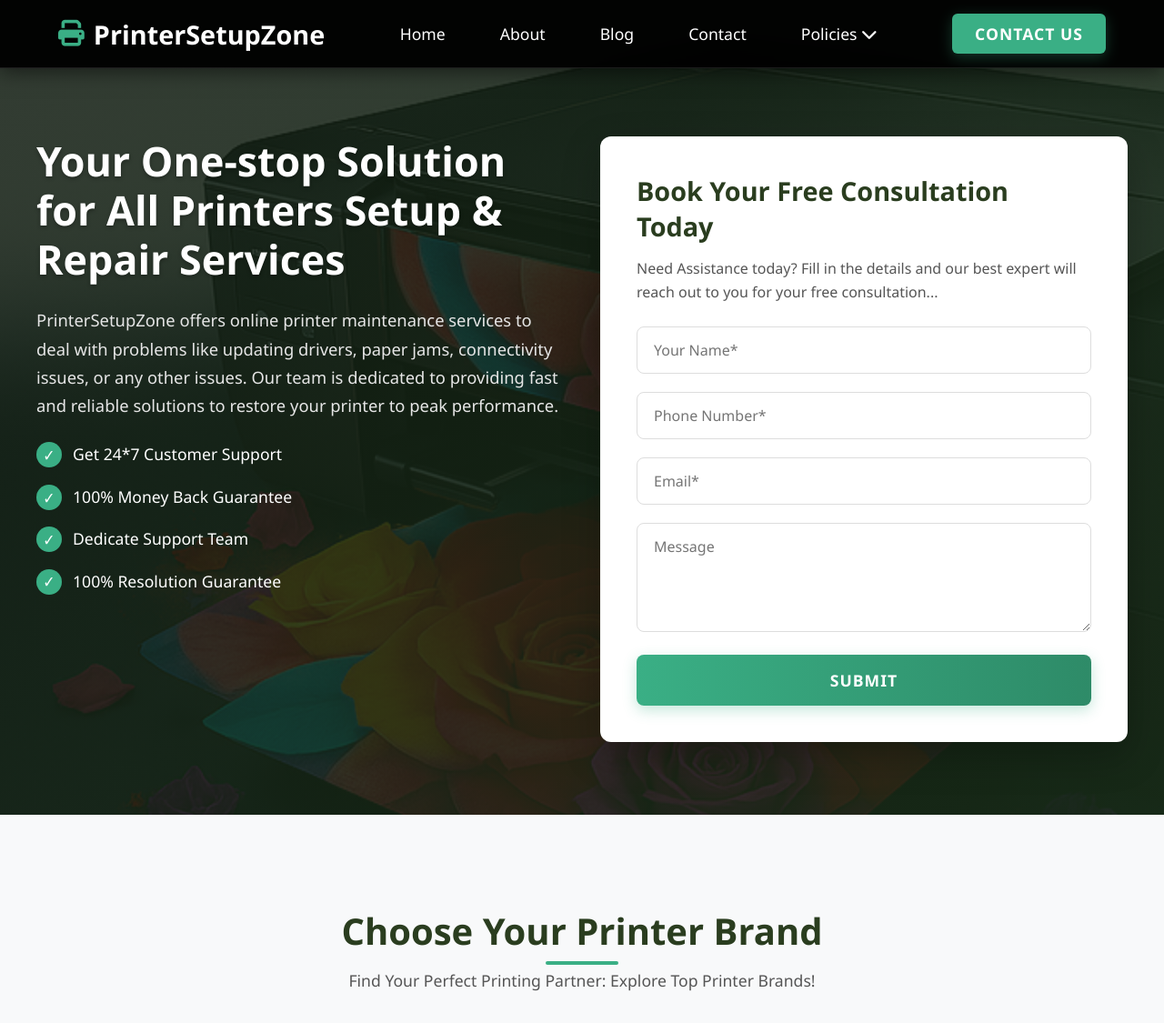
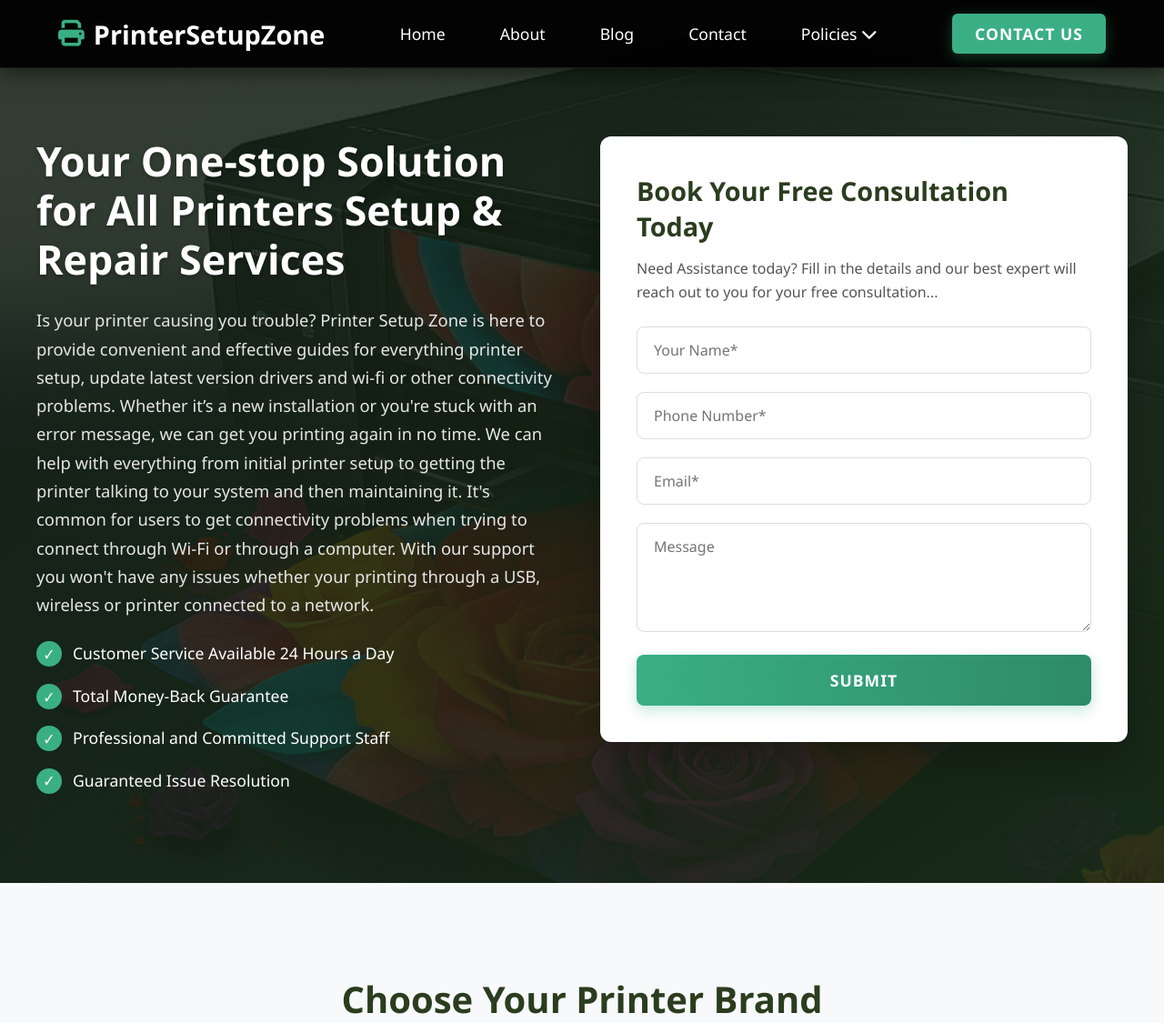
Before and after one commit to bringonweb/printersetupzone.com, a PHP site: page / in a window 1280 px wide. Shown: the top 1125 px of the page at 91% size. Run offline with PHP 8.4, Linux system fonts and the light colour scheme.

Commit message:
update heading od the hero section

```diff
--- a/index.php
+++ b/index.php
@@ -37,15 +37,19 @@
             <div class="support-left">
                 <h1>Your One-stop Solution for All Printers Setup & Repair Services</h1>
                 <p>
-                    PrinterSetupZone offers online printer maintenance services to deal with problems like updating
-                    drivers, paper jams, connectivity issues, or any other issues. Our team is dedicated to providing
-                    fast and reliable solutions to restore your printer to peak performance.
+                    Is your printer causing you trouble? Printer Setup Zone is here to provide convenient and effective
+                    guides for everything printer setup, update latest version drivers and wi-fi or other connectivity
+                    problems. Whether it’s a new installation or you're stuck with an error message, we can get you
+                    printing again in no time. We can help with everything from initial printer setup to getting the
+                    printer talking to your system and then maintaining it. It's common for users to get connectivity
+                    problems when trying to connect through Wi-Fi or through a computer. With our support you won't have
+                    any issues whether your printing through a USB, wireless or printer connected to a network.
                 </p>
                 <ul class="benefits-list">
-                    <li>Get 24*7 Customer Support</li>
-                    <li>100% Money Back Guarantee</li>
-                    <li>Dedicate Support Team</li>
-                    <li>100% Resolution Guarantee</li>
+                    <li>Customer Service Available 24 Hours a Day</li>
+                    <li>Total Money-Back Guarantee</li>
+                    <li>Professional and Committed Support Staff</li>
+                    <li>Guaranteed Issue Resolution</li>
                 </ul>
             </div>
 
@@ -173,17 +177,8 @@
 
 
     <section class="printer-brand-section">
-        <h2 class="brand-section-title">Your One-stop Solution for All Printers Setup & Repair
-            Services </h2>
+        <h2 class="brand-section-title">Fix Common Printer Errors</h2>
         <!-- <p class="brand-section-subtitle">Find Your Perfect Printing Partner: Explore Top Printer Brands!</p> -->
-        <p class="brand-section-description"> Is your printer causing you trouble? Printer Setup Zone is here to provide
-            convenient and effective guides
-            for everything printer setup, update latest version drivers and wi-fi or other connectivity problems.
-            Whether it’s a new installation or you're stuck with an error message, we can get you printing again in no
-            time. We can help with everything from initial printer setup to getting the printer talking to your system
-            and then maintaining it. It's common for users to get connectivity problems when trying to connect through
-            Wi-Fi or through a computer. With our support you won't have any issues whether your printing through a USB,
-            wireless or printer connected to a network. </p>
         <p class="brand-section-description">One of the biggest issues when printing is paper jams; they can easily
             damage your printer and mess up your
             productivity. We take you through clearing a paper jam safely and how to stop them in the future! Is your
```
